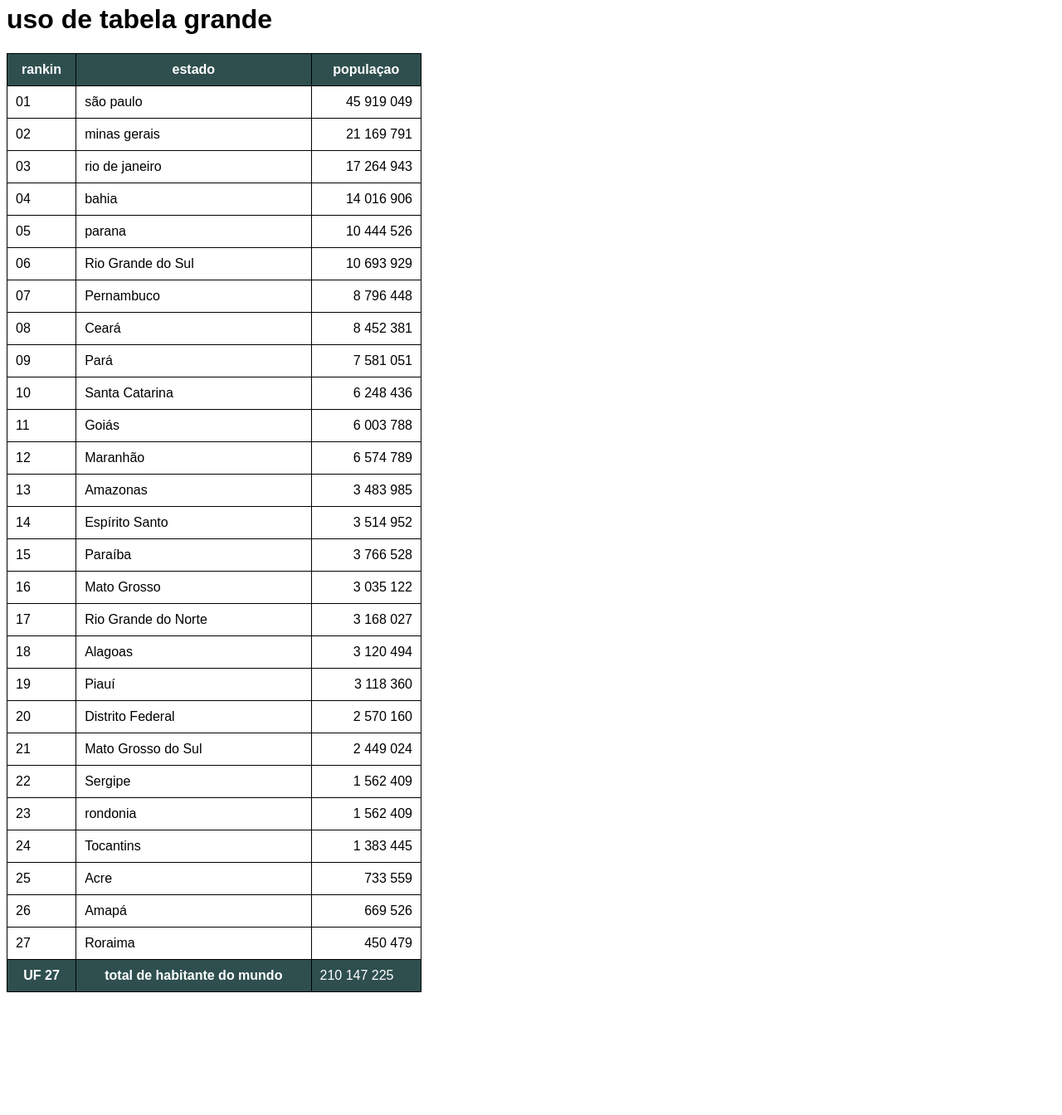
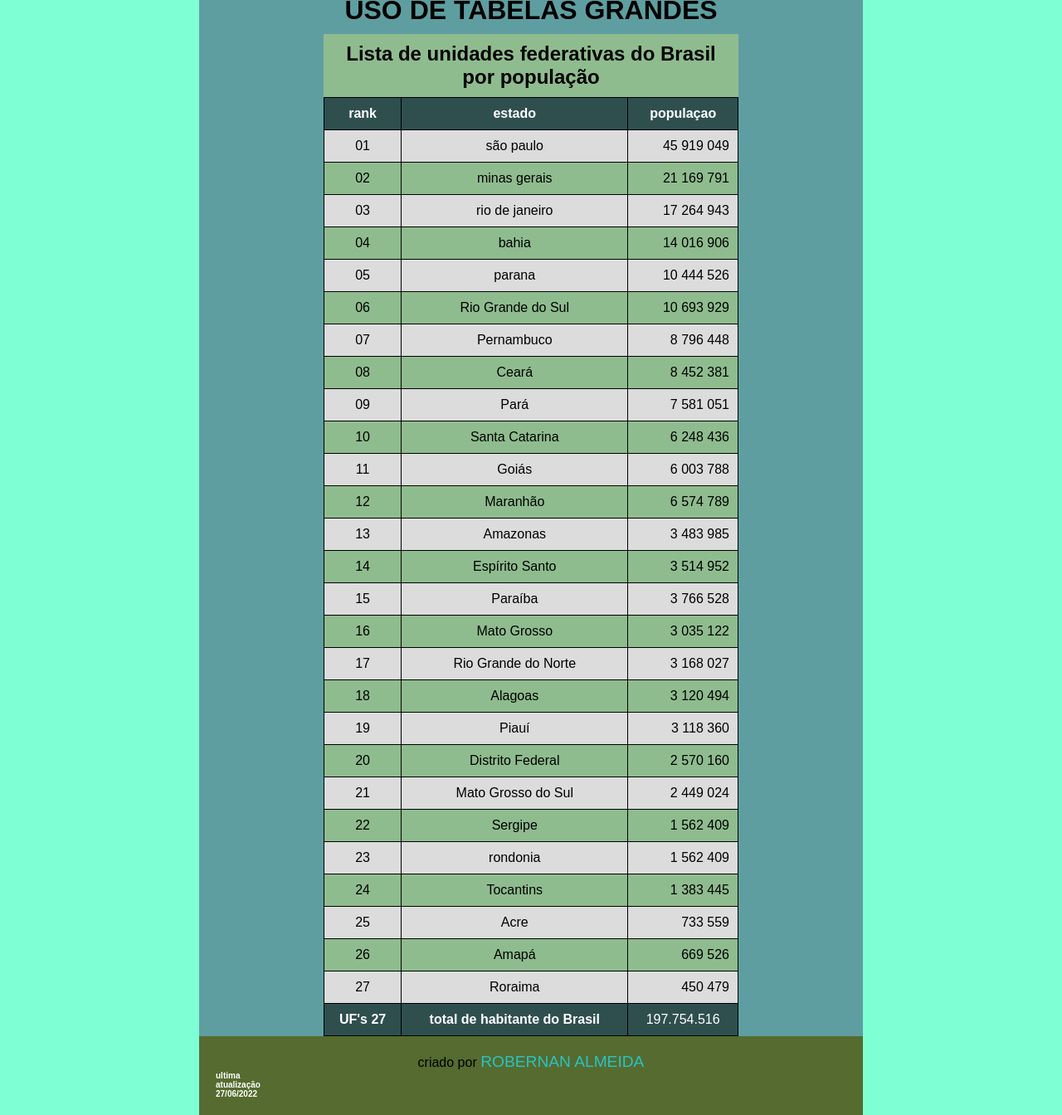
Before and after one commit to robernan/html5-css3, a plain HTML site: page estudos1/exercicios/ex23/tabela02.html in a window 1280 px wide. Shown: the part 16-1360 px from the top of the page at 83% size. Before the commit the page ends 1220 px from the top, so only its background shows below. Drawn offline with Linux system fonts and the light colour scheme.

Commit message:
atualização de tabela

```diff
--- a/estudos1/exercicios/ex23/tabela02.html
+++ b/estudos1/exercicios/ex23/tabela02.html
@@ -4,14 +4,29 @@
     <meta charset="UTF-8">
     <meta http-equiv="X-UA-Compatible" content="IE=edge">
     <meta name="viewport" content="width=device-width, initial-scale=1.0">
-    <title>criando tabulação</title>
+    <title>unidades federativas do brasil por população</title>
     <style>
+        *{
+            padding: 0px;
+            margin: 0px;
+        }
         body{
+            max-width: 100vh;
             font-family: Arial, Helvetica, sans-serif;
+           background-color: aquamarine;
+           margin: auto;
+        }
+        main{
+            max-width: 800px;
+           text-align: center;
+            background-color: cadetblue;
+            display: block;
         }
         table{
             width: 500px;
             border-collapse: collapse;
+            margin: auto;
+            background-color: gainsboro;
 
         }
         td, th{
@@ -25,12 +40,55 @@
         td.num{
             text-align: right;
         }
+        caption{
+            font-family: Arial, Helvetica, sans-serif;
+            font-size: 1.5em;
+            font-weight: bolder;
+            background-color: darkseagreen;
+            padding: 10px;
+        }
+        tbody > tr:nth-child(2n){
+          background-color:darkseagreen ;
+        }
+
+        /* tr.cl1{  background-color:darkseagreen ; } */
+        h1{
+            padding: 10px;
+            font-weight: bolder;
+
+        }
+        footer{
+            padding: 20px;
+            background-color:darkolivegreen;
+            text-align: center;
+
+        }
+                footer > a{
+                    font-size: larger;
+                    text-decoration: none;
+                    color:rgb(41, 196, 196) ;
+                }
+        footer > a:hover{
+            background-color: rgb(46, 170, 46);
+            text-decoration: underline;
+            padding: 10px;
+            color: aquamarine;
+            border-radius: 10px;
+        }
+        footer > p{
+            color: white;
+            font-size: x-small;
+            font-weight: bold;
+            width: 1em;
+        }
+
     </style>
 
 </head>
 <body>
+    <main>
         <h1>
-       uso de tabela grande
+          USO DE TABELAS GRANDES
         </h1>
         <!--ANATOMIA da tabela
                HEADER
@@ -41,11 +99,12 @@
                         FOTTER
                     tr-td-th-->
         <table>
+            <CAPtion>Lista de unidades federativas do Brasil por população</CAPtion>
            <thead>
             <tr>
-            <th>rankin</th>
-            <th>estado</th>
-            <th>populaçao</th>
+                <th scope="row">rank</th>
+                <th scope="row">estado</th>
+                <th scope="row" class="populacao">populaçao</th>
 
             </tr>
            </thead>
@@ -54,7 +113,7 @@
                     <td>são paulo</td>
                     <td class="num">45 919 049</td>
                 </tr>
-            <tr>
+                <tr class="cl1">
                     <td>02</td>
                     <td>minas gerais</td>
                     <td class="num">21 169 791</td>
@@ -64,7 +123,7 @@
                     <td>rio de janeiro</td>
                     <td class="num">17 264 943</td>
                 </tr>
-            <tr>
+                <tr class="cl1">
                     <td>04</td>
                     <td>bahia</td>
                     <td class="num">14 016 906</td>
@@ -74,7 +133,7 @@
                     <td>parana</td>
                     <td class="num">10 444 526</td>
                 </tr>
-            <tr>
+                <tr class="cl1">
                     <td>06</td>
                     <td>Rio Grande do Sul</td>
                     <td class="num">10 693 929</td>
@@ -83,9 +142,8 @@
                     <td>07</td>
                      <td>Pernambuco</td>
                      <td class="num">8 796 448</td>
-
                 </tr>
-            <tr>
+                <tr class="cl1">
                     <td>08</td>
                     <td>Ceará</td>
                     <td class="num">8 452 381</td>
@@ -95,7 +153,7 @@
                     <td> Pará</td>
                     <td class="num">7 581 051</td>
                 </tr>
-            <tr>
+                <tr class="cl1">
                     <td>10</td>
                     <td>Santa Catarina</td>
                     <td class="num">6 248 436</td>
@@ -105,7 +163,7 @@
                     <td>Goiás</td>
                     <td class="num">6 003 788</td>
                 </tr>
-            <tr>
+                <tr class="cl1">
                     <td>12</td>
                     <td >Maranhão</td>
                     <td class="num">6 574 789</td>
@@ -115,7 +173,7 @@
                     <td>Amazonas</td>
                     <td class="num">3 483 985</td>
                 </tr>
-            <tr>
+                <tr class="cl1">
                     <td>14</td>
                     <td> Espírito Santo</td>
                     <td class="num">3 514 952</td>
@@ -125,7 +183,7 @@
                     <td>Paraíba</td>
                     <td class="num">3 766 528</td>
                 </tr>
-            <tr>
+                <tr class="cl1">
                     <td>16</td>
                     <td>Mato Grosso</td>
                     <td class="num">    3 035 122</td>
@@ -135,7 +193,7 @@
                     <td> Rio Grande do Norte</td>
                     <td class="num">3 168 027</td>
                 </tr>
-            <tr>
+                <tr class="cl1">
                     <td>18</td>
                     <td> Alagoas</td>
                     <td class="num">3 120 494</td>
@@ -145,7 +203,7 @@
                     <td>Piauí</td>
                     <td class="num">3 118 360</td>
                 </tr>
-            <tr>
+                <tr class="cl1">
                     <td>20</td>
                     <td> Distrito Federal</td>
                     <td class="num">2 570 160</td>
@@ -155,7 +213,7 @@
                     <td> Mato Grosso do Sul</td>
                     <td class="num">2 449 024</td>
                 </tr>
-            <tr>
+                <tr class="cl1">
                     <td>22</td>
                     <td>Sergipe</td>
                     <td class="num">1 562 409</td>
@@ -165,7 +223,7 @@
                     <td>rondonia</td>
                     <td class="num">1 562 409</td>
                 </tr>
-            <tr>
+                <tr class="cl1">
                     <td>24</td>
                     <td>Tocantins</td>
                     <td class="num">1 383 445</td>
@@ -174,7 +232,7 @@
                         <td>Acre</td>
                         <td class="num">733 559</td>
                     </tr>
-                <tr>
+                    <tr class="cl1">
                         <td>26</td>
                         <td> Amapá</td>
                         <td class="num">669 526</td>
@@ -188,11 +246,16 @@
 
            </tbody>
            <tfoot>
-        <th>UF 27</th>
-        <th>total de habitante do mundo</th>
-        <td>210 147 225</td>
+            <th>UF's 27</th>
+            <th scope="col">total de habitante do Brasil</th>
+            <td>197.754.516</td>
            </tfoot>
 
         </table>
+    </main>
+    <FOoter>criado por <a href="https://github.com/robernan" target="_blank">ROBERNAN ALMEIDA</a> <p>
+        ultima atualização 27/06/2022
+    </p></FOoter>
 </body>
+
 </html>
```
Lines whose indentation alone changed are shown as unchanged.
